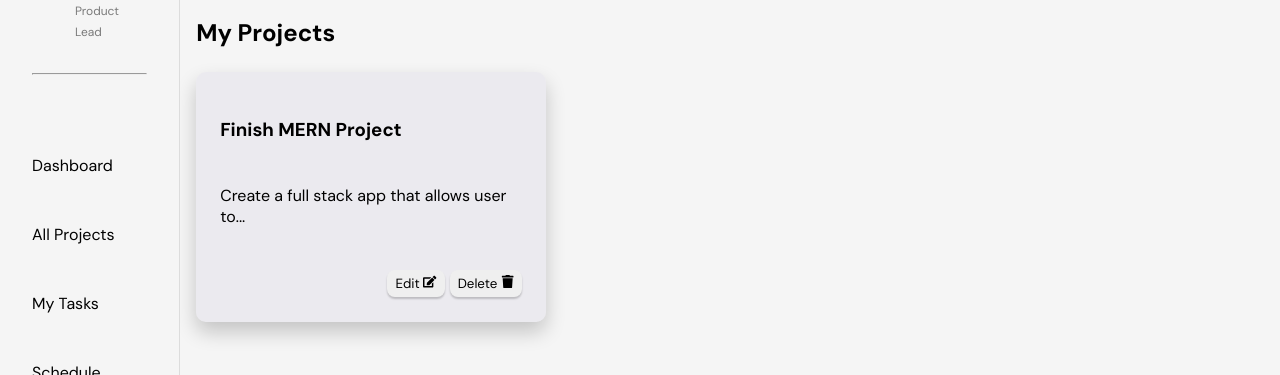
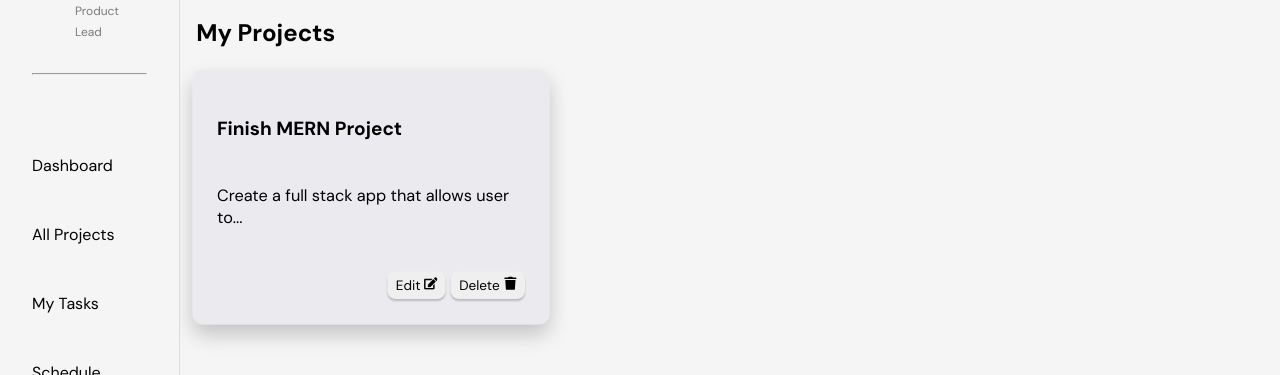
Before and after one commit to vbolden/pro-tasker-app, a React app in the folder frontend/: page /dashboard/projects in a window 1280 px wide. In both pictures the pointer is over the element 371 px from the left and 335 px from the top of the page. Shown: the part 138-513 px from the top of the page. Built offline with nearby package versions, Linux system fonts and the light colour scheme; the HTML template or start-up script is replaced by a standard one; a web font is replaced by a local one.

Commit message:
added hover effect to card body

```diff
--- a/frontend/src/index.css
+++ b/frontend/src/index.css
@@ -190,6 +190,10 @@ input.button {
     background-color: #d5cfe14d;
 }
 
+.card-body:hover {
+    transform: scale(1.02);
+}
+
 .project-btns {
     display: flex;
     gap: 5px;
```
